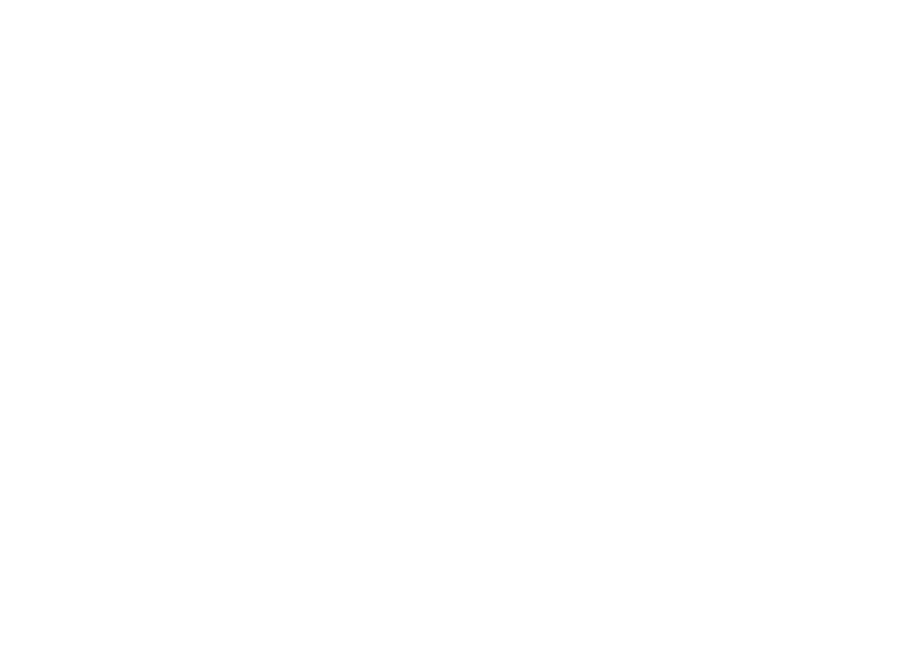
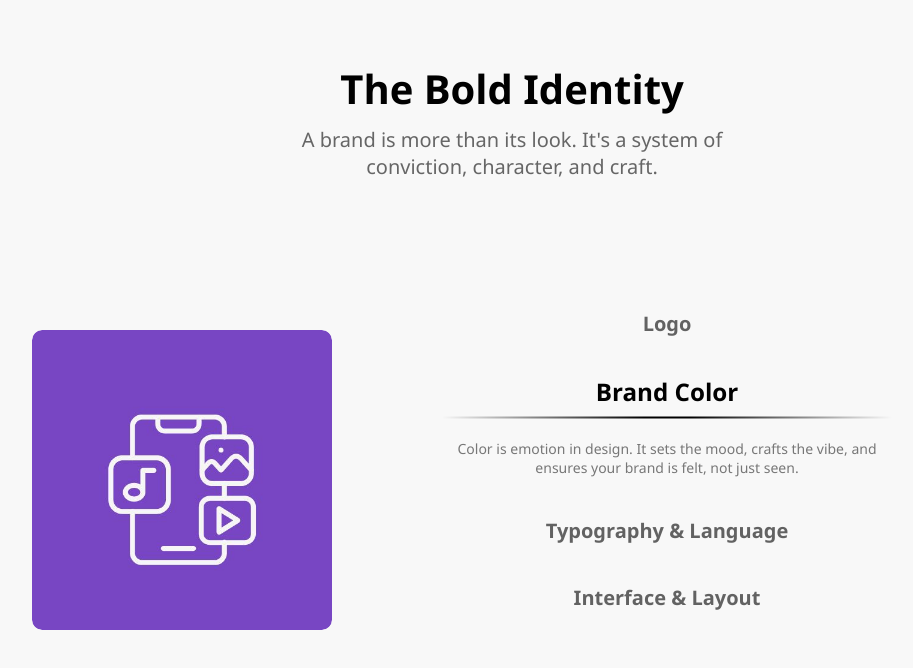
Before and after one commit to PhelixCreative7/Phelix-website-versioon-2, a plain HTML site: page index.html in a window 1280 px wide. Shown: the whole page, without its empty margins (128-1041 px from the left). Drawn offline with Linux system fonts and the light colour scheme.

Commit message:
bold identity

```diff
--- a/Css Documents/style.css
+++ b/Css Documents/style.css
@@ -10,8 +10,106 @@
        /* <---------------------------------------------
     This is sayali's section
     ------------------------------------------- --> */
+     * {
+      box-sizing: border-box;
+    }
 
+    body {
+      font-family: 'Segoe UI', sans-serif;
+      margin: 0;
+      background-color: #f8f8f8;
+      height: 100vh;
+      overflow: hidden;
+      position: relative;
+    }
 
+    .center-text {
+      position: absolute;
+      top: 15%;
+      left: 50%;
+      transform: translate(-50%, -50%);
+      text-align: center;
+      max-width: 500px;
+      z-index: 2;
+    }
+
+    .title {
+      font-size: 40px;
+      font-weight: bold;
+      margin-bottom: 10px;
+    }
+
+    .subtitle {
+      font-size: 20px;
+      color: #666;
+    }
+
+    .right-text {
+      position: absolute;
+      top: 60%;
+      right: 260px; /* moved slightly more right */
+      max-width: 450px;
+      transform: translateY(-50%);
+      text-align: center;
+    }
+
+    .left-image {
+      position: absolute;
+      top: 60%;
+      left: 160px; /* not too far left */
+      transform: translateY(-50%);
+      width: 300px;
+      height: 300px;
+      overflow: hidden;
+      border-radius: 10px;
+    }
+
+    .left-image img {
+      width: 100%;
+      height: 100%;
+      object-fit: cover;
+      display: none;
+      border-radius: 10px;
+    }
+
+    .left-image img.active-img {
+      display: block;
+    }
+
+    .highlight-section {
+      margin-bottom: 40px;
+    }
+
+    .highlight-title {
+      font-size: 20px;
+      font-weight: bold;
+      transition: all 300s ease;
+      text-align: center;
+    }
+
+    .highlight-description {
+      font-size: 14px;
+      color: #777;
+      margin-top: 20px;
+    }
+
+    .inactive {
+      opacity: 0.6;
+      transform: scale(1);
+    }
+
+    .active {
+      font-size: 22px;
+      color: #000;
+      transform: scale(1.1);
+    }
+
+    .line {
+      height: 2px;
+      width: 100%;
+      background: linear-gradient(to right,transparent 0%, #000 45%, #000 55%,transparent 100%);
+      margin: 10px 0;
+    }
 
 
 
--- a/index.html
+++ b/index.html
@@ -5,6 +5,7 @@
     <meta name="viewport" content="width=device-width, initial-scale=1.0">
     <title>Document</title>
 </head>
+<link rel="stylesheet" href="Css Documents/style.css">
 <body>
 
     <!-- <---------------------------------------------
@@ -18,6 +19,70 @@
     This is sayali's section
     ------------------------------------------- -->
     <section class="sayali">
+          <div class="center-text">
+    <div class="title">The Bold Identity</div>
+    <div class="subtitle">A brand is more than its look. It's a system of conviction, character, and craft.</div>
+  </div>
+
+  <div class="left-image">
+    <img src="Images/1.jpg" class="active-img" />
+    <img src="Images/2.jpg" />
+    <img src="Images/3.jpg" />
+    <img src="Images/4.jpg" />
+  </div>
+
+  <div class="right-text" id="text-container"></div>
+
+  <script>
+    const sections = [
+      { title: "Logo", desc: "Every great identity starts with a mark – a symbol so powerful it speaks without words. This is where distinction begins." },
+      { title: "Brand Color", desc: "Color is emotion in design. It sets the mood, crafts the vibe, and ensures your brand is felt, not just seen." },
+      { title: "Typography & Language", desc: "The voice of your brand isn’t just what you say. It’s how you say it – bold, clear, and unmistakably you." },
+      { title: "Interface & Layout", desc: "A bold identity is nothing without action. This is where design meets utility – your digital presence, executed with clarity." }
+    ];
+
+    let currentIndex = 0;
+    const container = document.getElementById("text-container");
+    const images = document.querySelectorAll('.left-image img');
+
+    function updateContent() {
+      // Update text
+      container.innerHTML = '';
+      sections.forEach((item, i) => {
+        const sectionDiv = document.createElement("div");
+        sectionDiv.className = "highlight-section";
+
+        const title = document.createElement("div");
+        title.className = "highlight-title " + (i === currentIndex ? "active" : "inactive");
+        title.textContent = item.title;
+        sectionDiv.appendChild(title);
+
+        if (i === currentIndex) {
+          const line = document.createElement("div");
+          line.className = "line";
+          sectionDiv.appendChild(line);
+
+          const desc = document.createElement("div");
+          desc.className = "highlight-description";
+          desc.textContent = item.desc;
+          sectionDiv.appendChild(desc);
+        }
+
+        container.appendChild(sectionDiv);
+      });
+
+      // Update images
+      images.forEach((img, i) => {
+        img.classList.toggle('active-img', i === currentIndex);
+      });
+    }
+
+    updateContent();
+    setInterval(() => {
+      currentIndex = (currentIndex + 1) % sections.length;
+      updateContent();
+    }, 3000);
+  </script>
     </section>
 
     <!-- <---------------------------------------------
```
